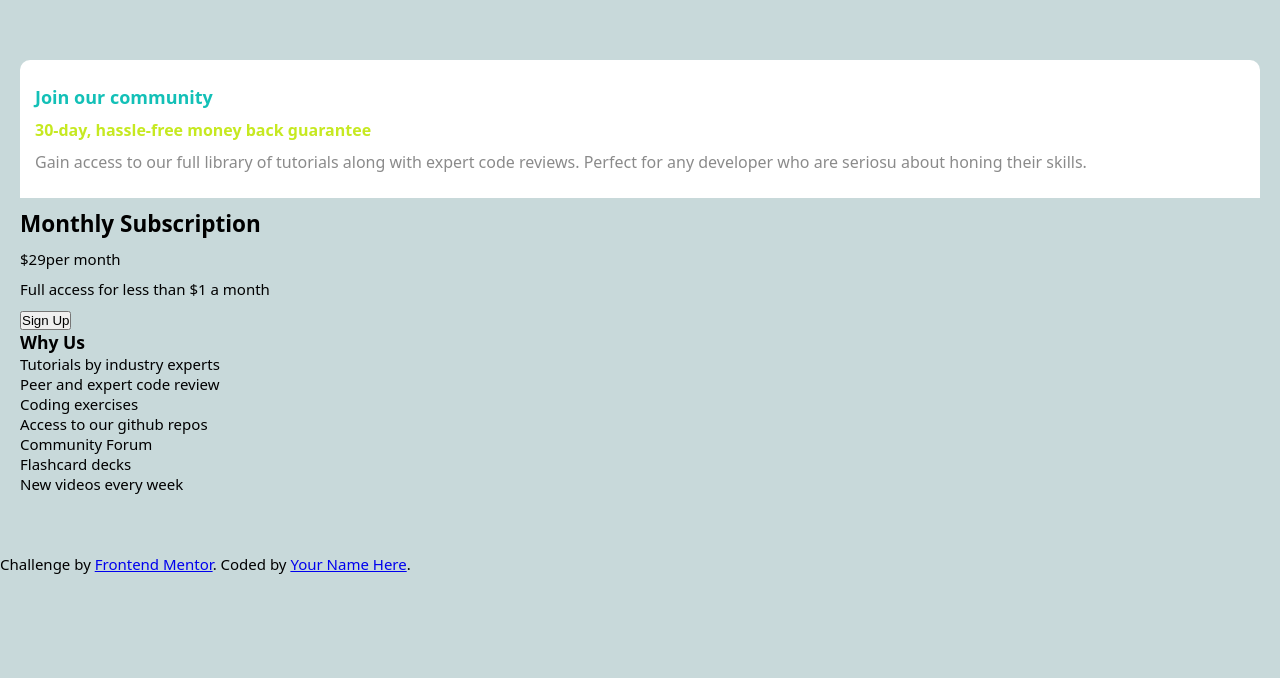
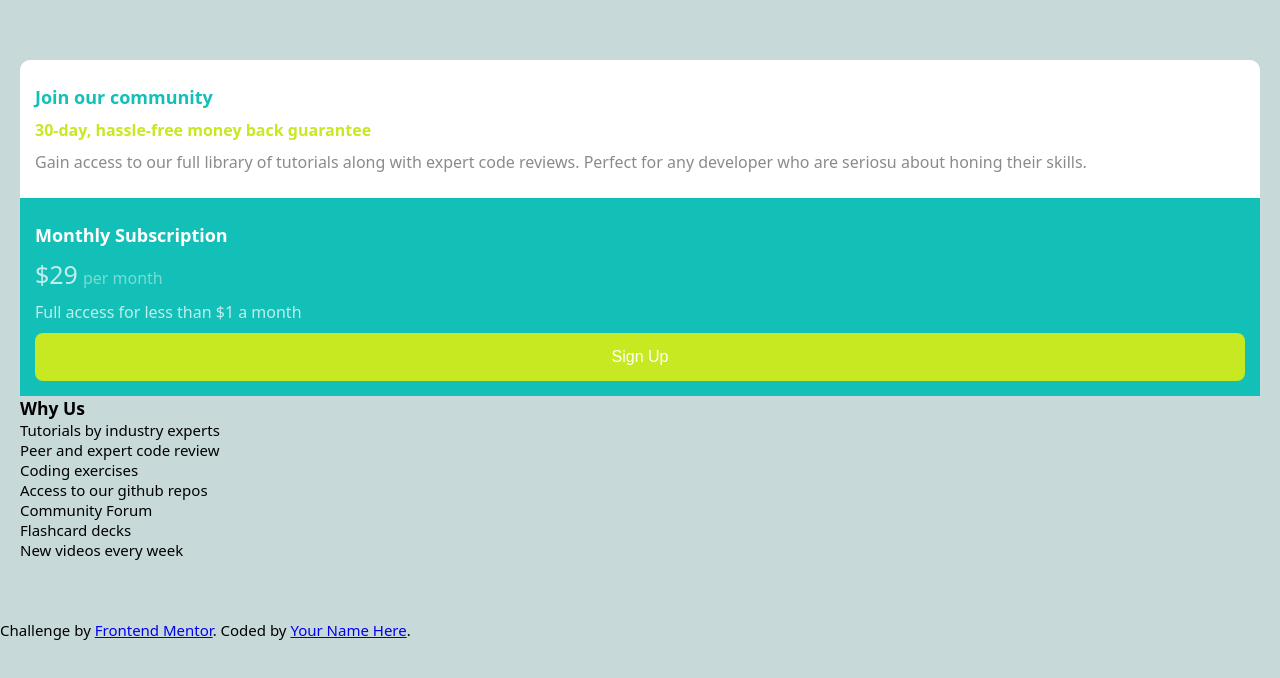
Before and after one commit to Wahaj-Ali/single-price-grid-component, a plain HTML site: page index.html in a window 1280 px wide. Drawn offline with Linux system fonts and the light colour scheme.

Commit message:
Add styles to the subscription section.

```diff
--- a/index.html
+++ b/index.html
@@ -26,7 +26,7 @@
 <body>
   <div class="main-container">
 
-    <div class="top-section">
+    <div class="container top-section">
       <h1>Join our community</h1>
       <h2>30-day, hassle-free money back guarantee</h2>
       <p>Gain access to our full library of tutorials along with expert code reviews. Perfect for any developer who are
@@ -34,11 +34,11 @@
     </div>
 
     <div>
-      <div>
+      <div class="container subscription">
         <h2>Monthly Subscription</h2>
-        <p><span>$29</span>per month</p>
+        <p><span class="dollar">$29</span><span class="per">per month</span></p>
         <p>Full access for less than $1 a month</p>
-        <button>Sign Up</button>
+        <button class="signup-btn">Sign Up</button>
       </div>
       <div>
         <h3>Why Us</h3>
--- a/styles.css
+++ b/styles.css
@@ -1,6 +1,7 @@
-:root{
+:root {
   --primary: #13c0b7;
   --secondary: #c6e921;
+  --dull_font: #ffffffba;
 }
 
 * {
@@ -23,13 +24,19 @@ body {
   margin: 60px 20px;
 }
 
+.container {
+  padding: 15px;
+}
+
 .top-section {
   background-color: #fff;
-  padding: 15px;
+  /* padding: 15px; */
   border-radius: 10px 10px 0 0;
 }
 
-.top-section h1, h2, p {
+.top-section h1,
+h2,
+p {
   margin: 10px 0;
 }
 
@@ -47,3 +54,37 @@ body {
   color: #00000075;
   font-size: 16px;
 }
+
+.subscription {
+  background-color: var(--primary);
+  color: #fff;
+}
+
+.subscription h2 {
+  font-size: 18px;
+}
+
+.subscription p {
+  font-size: 16px;
+  color: var(--dull_font);
+}
+
+.dollar {
+  font-size: 25px;
+  padding-right: 5px;
+  font-weight: 500;
+}
+
+.per {
+  color: #ffffff6e;
+}
+
+.signup-btn {
+  width: 100%;
+  background-color: var(--secondary);
+  color: #fff;
+  padding: 15px;
+  font-size: 16px;
+  border-radius: 8px;
+  border: none;
+}
```
